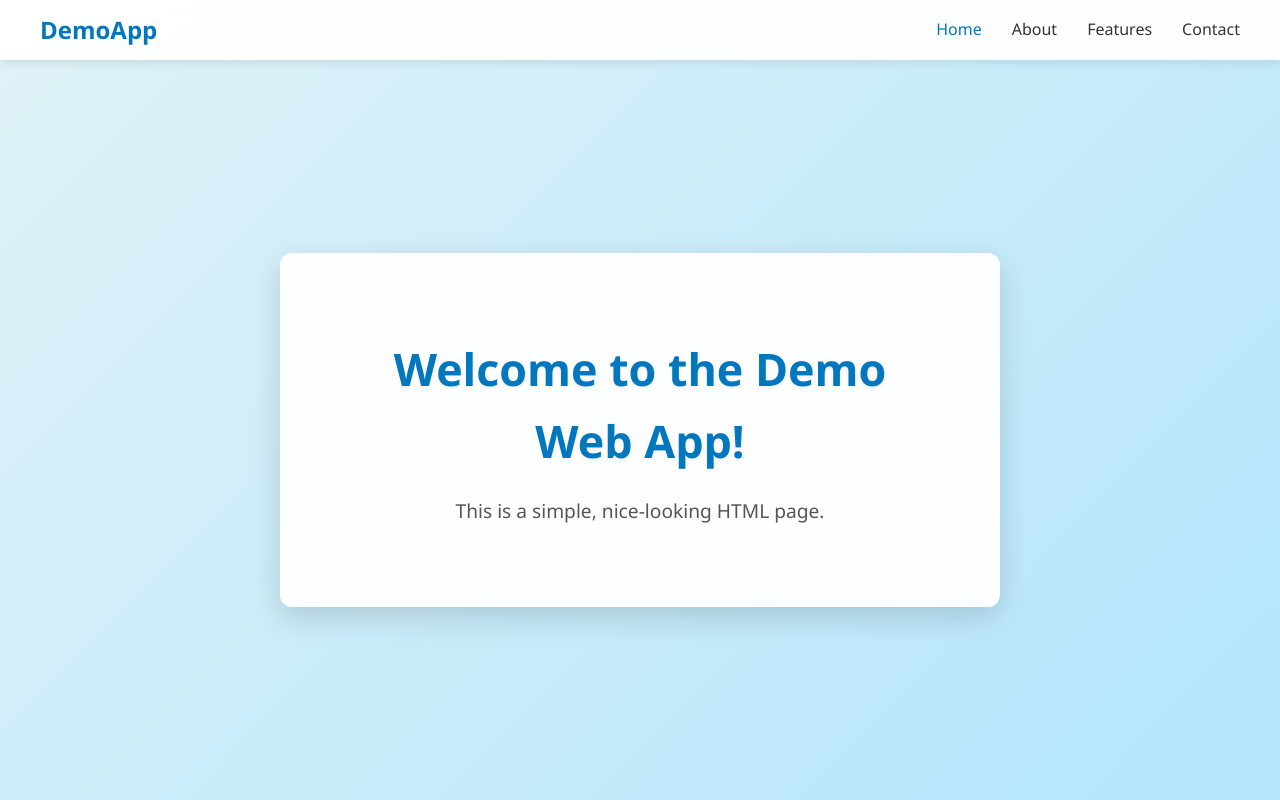
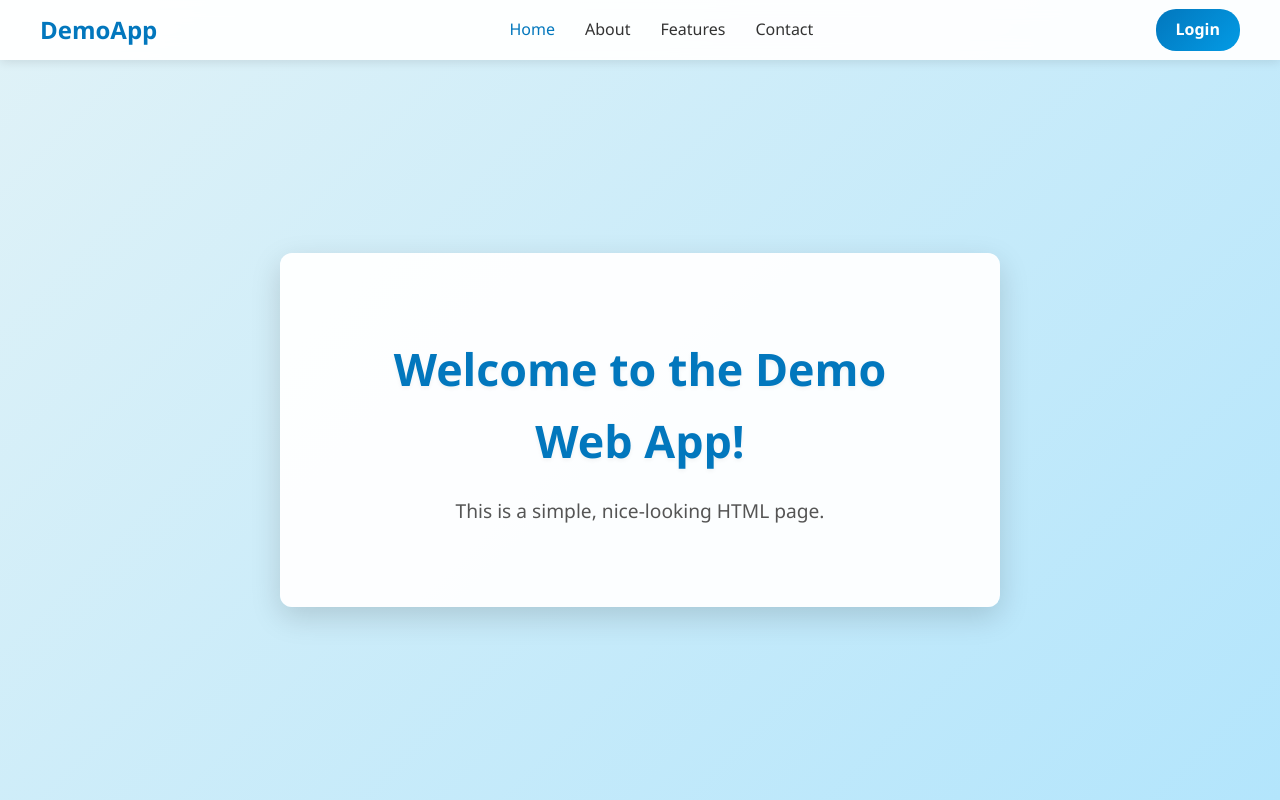
Before and after one commit to malcommusonza/DemoWebApp, a plain HTML site: page index.html in a window 1280 px wide. Drawn offline with Linux system fonts and the light colour scheme.

Commit message:
Add Login button to navigation bar with styling

```diff
--- a/index.html
+++ b/index.html
@@ -16,6 +16,7 @@
                 <li class="nav-item"><a href="#features" class="nav-link">Features</a></li>
                 <li class="nav-item"><a href="#contact" class="nav-link">Contact</a></li>
             </ul>
+            <a href="#" class="login-btn">Login</a>
             <div class="hamburger">
                 <span class="bar"></span>
                 <span class="bar"></span>
--- a/style.css
+++ b/style.css
@@ -49,6 +49,23 @@
 .nav-link:hover,
 .nav-link.active {
     color: #0277bd;
+}
+
+/* Login Button */
+.login-btn {
+    background: linear-gradient(135deg, #0277bd, #039be5);
+    color: white;
+    padding: 8px 20px;
+    border-radius: 20px;
+    text-decoration: none;
+    font-weight: 600;
+    transition: transform 0.3s ease, box-shadow 0.3s ease;
+    margin-left: 20px;
+}
+
+.login-btn:hover {
+    transform: translateY(-2px);
+    box-shadow: 0 5px 15px rgba(2, 119, 189, 0.4);
 }
 
 .hamburger {
@@ -104,6 +121,10 @@
     .nav-item {
         margin: 15px 0;
     }
+
+    .login-btn {
+        margin: 15px 0 0 0;
+    }
 }
 
 /* Original body styles adjusted for navbar */
```
